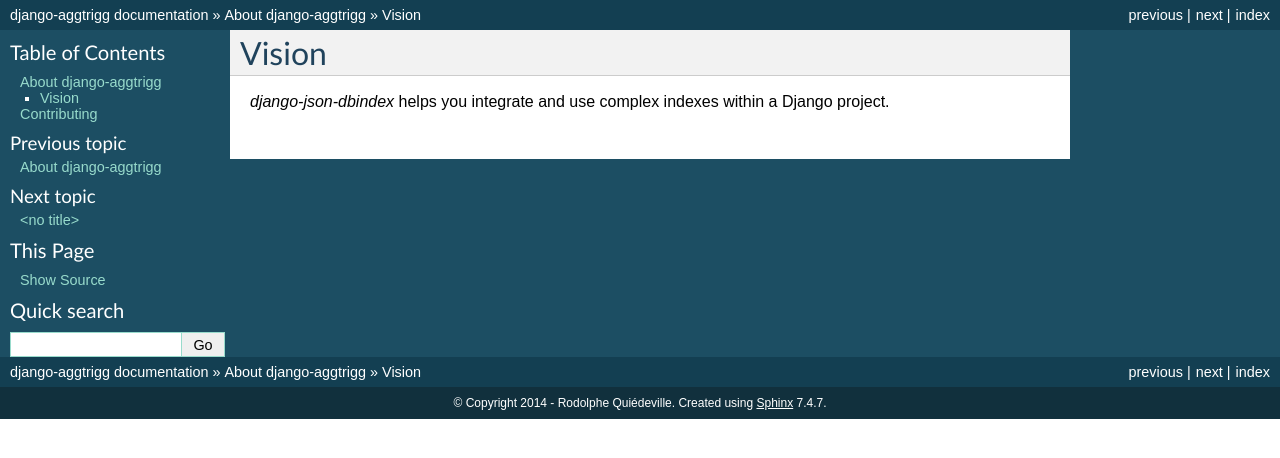
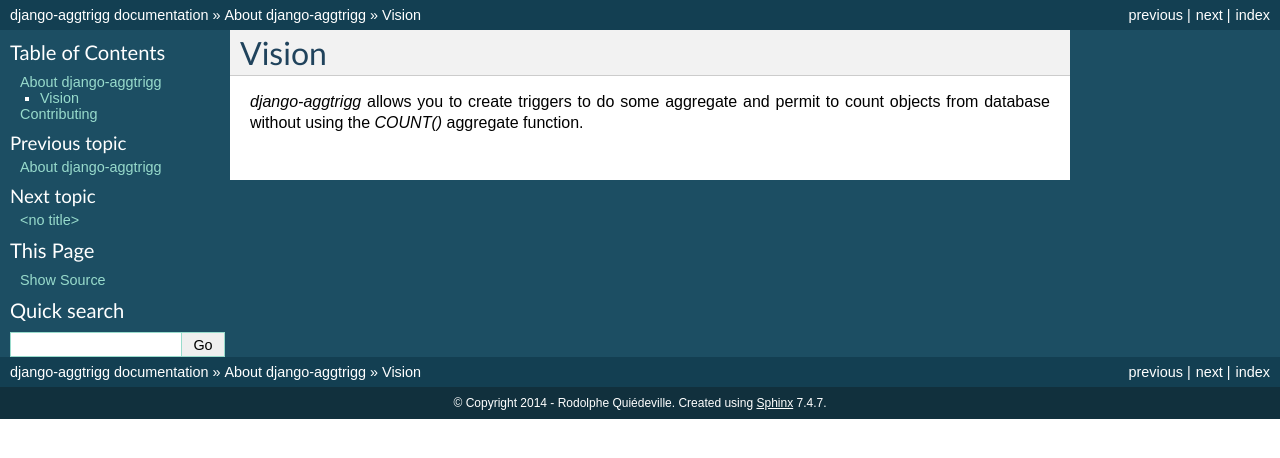
Before and after one commit to peopledoc/django-aggtrigg, a Sphinx documentation site: the page built from docs/about/vision.txt, in a window 1280 px wide. Shown: the top 458 px of the page. Built offline with Sphinx 7.4.7, drawn with Linux system fonts in a browser that asks for light colours.

Commit message:
Replaced django-json-dbindex's vision by django-aggtrigg's vision from README.rst

```diff
--- a/docs/about/vision.txt
+++ b/docs/about/vision.txt
@@ -2,5 +2,6 @@
 Vision
 ######
 
-`django-json-dbindex` helps you integrate and use complex indexes
-within a Django project.
+`django-aggtrigg` allows you to create triggers to do some aggregate
+and permit to count objects from database without using the `COUNT()`
+aggregate function.
```
